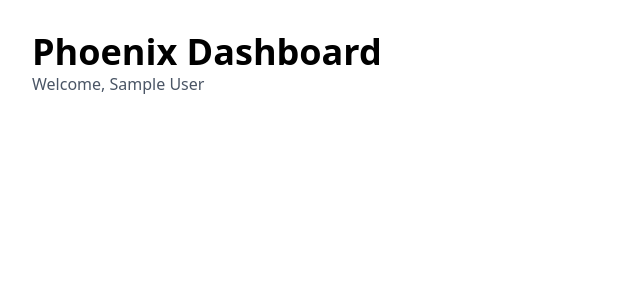
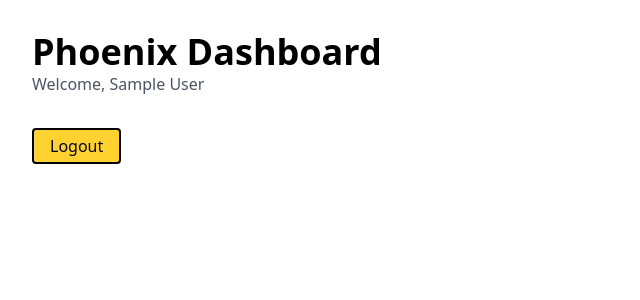
Before and after one commit to iamsaura8h/Phoenix, a Next.js app in the folder frontend/: page / in a window 1280 px wide. Shown: the top 300 px of the page, without its empty margins (0-640 px from the left). Built offline with nearby package versions, Linux system fonts and the light colour scheme; no server answers; sample sign-in values are in the browser's storage.

Commit message:
added logout button

```diff
--- a/frontend/src/app/page.tsx
+++ b/frontend/src/app/page.tsx
@@ -1,6 +1,6 @@
 "use client";
 import { useState, useEffect } from "react";
-import { getUser } from "./utils/auth";
+import { getUser,logout } from "./utils/auth";
 
 export default function Home() {
   const [user, setUser] = useState<any>(null);
@@ -17,6 +17,14 @@ export default function Home() {
     <div className="p-8">
       <h1 className="font-bold text-4xl">Phoenix Dashboard</h1>
       <p className="text-gray-600 mb-4">Welcome, {user.name}</p>
+      <div className=" py-4">
+        <button
+          className="px-4 py-1 bg-amber-300 border-2 rounded text-black"
+          onClick={logout}
+          >
+            Logout
+        </button>
+      </div>
     </div>
   );
 }
--- a/frontend/src/app/utils/auth.ts
+++ b/frontend/src/app/utils/auth.ts
@@ -6,6 +6,7 @@ export function getUser() {
 }
 
 export function logout() {
+  if (typeof window === "undefined") return;
   localStorage.removeItem("phoenix_user");
   window.location.href = "/login";
 }
```
